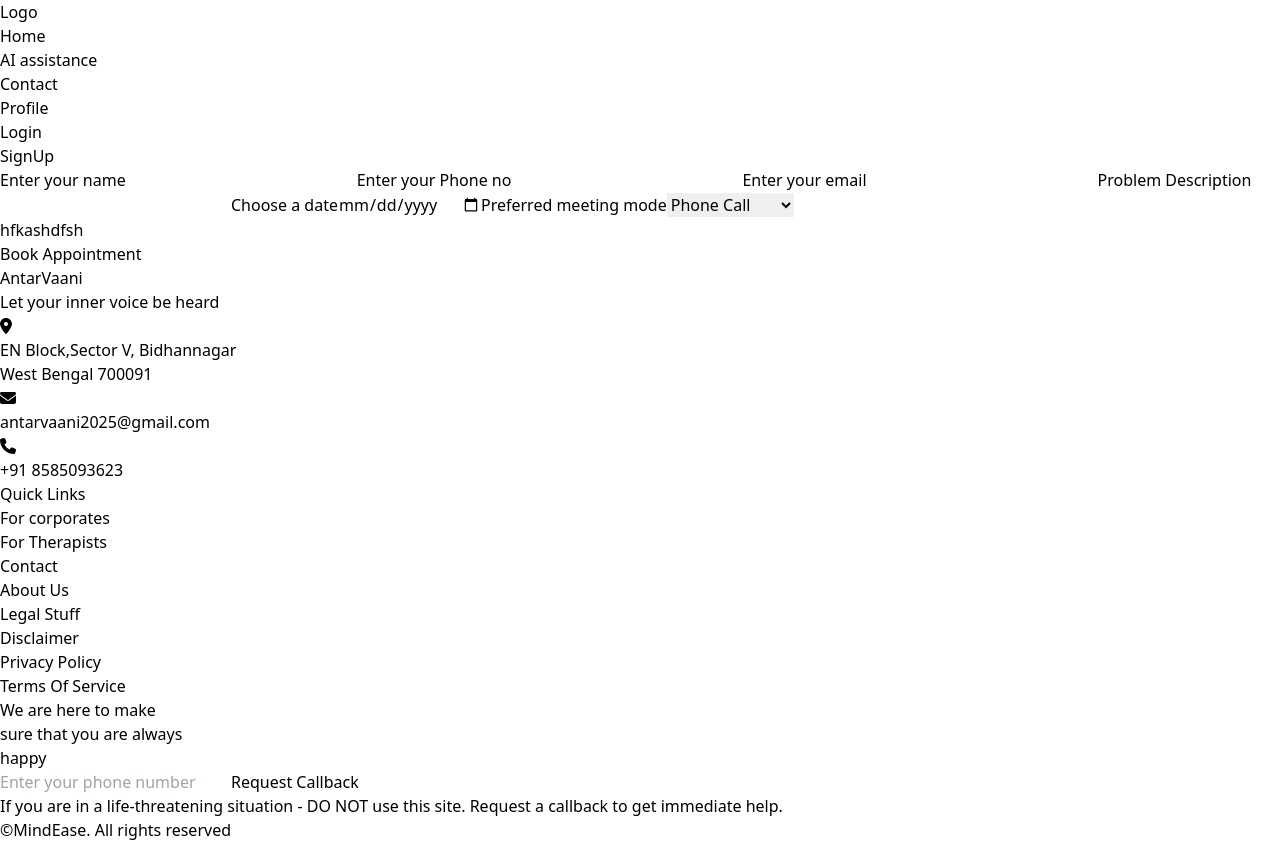
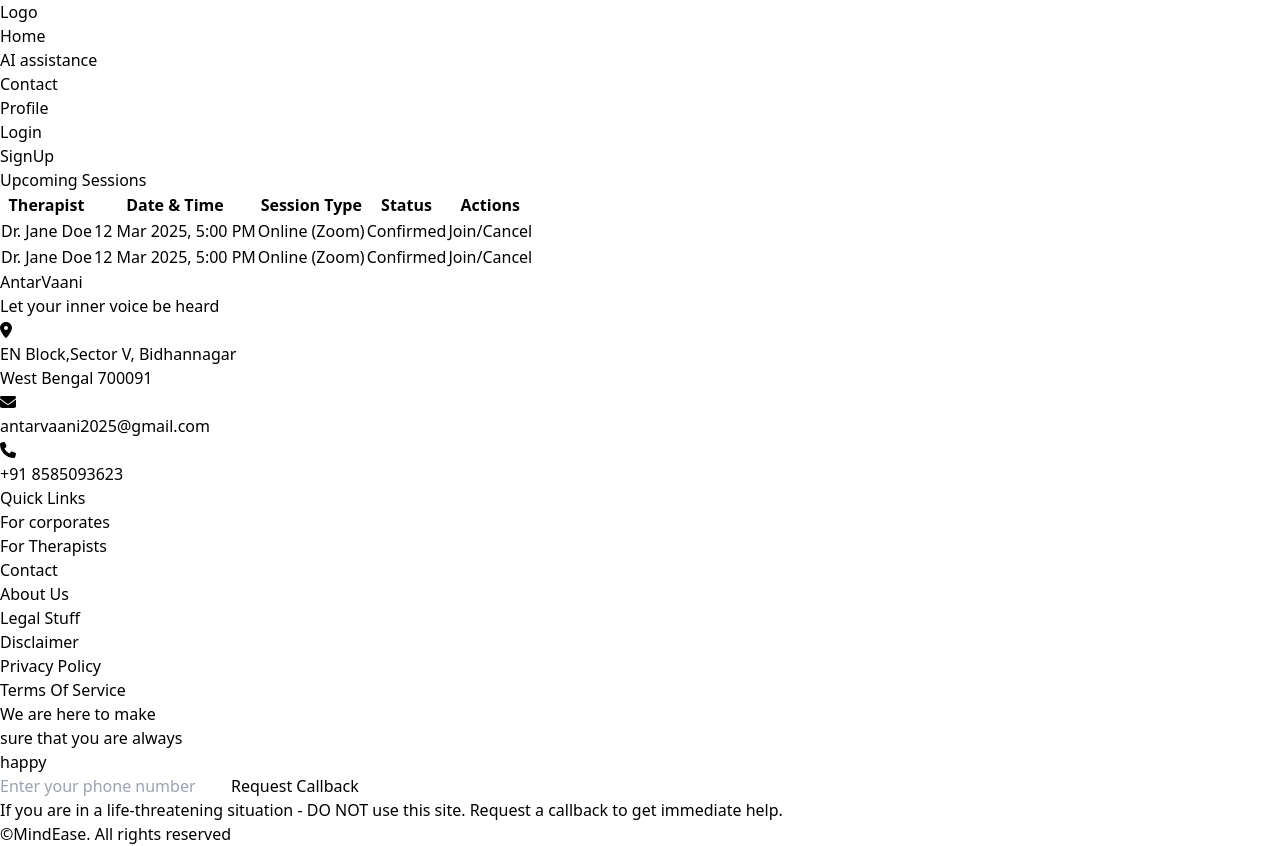
Before and after one commit to Koyelisha/AntarVaani, a React (Vite) app in the folder Frontend/: page / in a window 1280 px wide. Built offline with nearby package versions, Linux system fonts and the light colour scheme.

Commit message:
session created

```diff
--- a/Frontend/src/App.jsx
+++ b/Frontend/src/App.jsx
@@ -7,6 +7,7 @@
 import UserProfile from './components/UserProfile.jsx/UserProfile'
 import Therapists from './components/Therapists/Therapists'
 import Booking from './components/Booking/Booking'
+import UserSessions from './components/Sessions/UserSessions'
 
 function App() {
   const [count, setCount] = useState(0)
@@ -14,7 +15,7 @@
   return (
     <>
      <Header/>
-     <Booking/>
+     <UserSessions/>
      <Footer/>
     </>
   )
--- a/Frontend/src/components/Booking/Booking.jsx
+++ b/Frontend/src/components/Booking/Booking.jsx
@@ -25,9 +25,6 @@
                         <option value="">Video Call</option>
                         <option value="">In person visit</option>
                     </select>
-                    <div>
-                        hfkashdfsh
-                    </div>
                     <button
                     onClick={()=>setShowModal(true)}
                     className='absolute bg-[#3311C7] px-5 py-3 text-white rounded-md bottom-0 right-0'>Book Appointment</button>
--- /dev/null
+++ b/Frontend/src/components/Sessions/UserSessions.jsx
@@ -0,0 +1,38 @@
+import React from 'react';
+
+const UserSessions = () => {
+    return (
+        <div className='h-screen bg-[#e8f4e4] py-24 px-16'>
+            <h1 className='text-4xl font-bold text-[#1B0482] mb-4 text-center'>Upcoming Sessions</h1>
+            <table className='w-full border-collapse shadow-md' border={1}>
+                <thead className='bg-[#3311C7] text-white'>
+                    <tr>
+                        <th className='py-2'>Therapist</th>
+                        <th>Date & Time</th>
+                        <th>Session Type</th>
+                        <th>Status</th>
+                        <th>Actions</th>
+                    </tr>
+                </thead>
+                <tbody className='bg-[#D9D9D9]'>
+                    <tr>
+                        <td className='text-center py-1'>Dr. Jane Doe</td>
+                        <td className='text-center py-1'>12 Mar 2025, 5:00 PM </td>
+                        <td className='text-center py-1'>Online (Zoom)</td>
+                        <td className='text-center py-1'>Confirmed</td>
+                        <td className='text-center py-1'>Join/Cancel</td>
+                    </tr>
+                    <tr>
+                        <td className='text-center py-1'>Dr. Jane Doe</td>
+                        <td className='text-center py-1'>12 Mar 2025, 5:00 PM </td>
+                        <td className='text-center py-1'>Online (Zoom)</td>
+                        <td className='text-center py-1'>Confirmed</td>
+                        <td className='text-center py-1'>Join/Cancel</td>
+                    </tr>
+                </tbody>
+            </table>
+        </div>
+    );
+};
+
+export default UserSessions;
```
